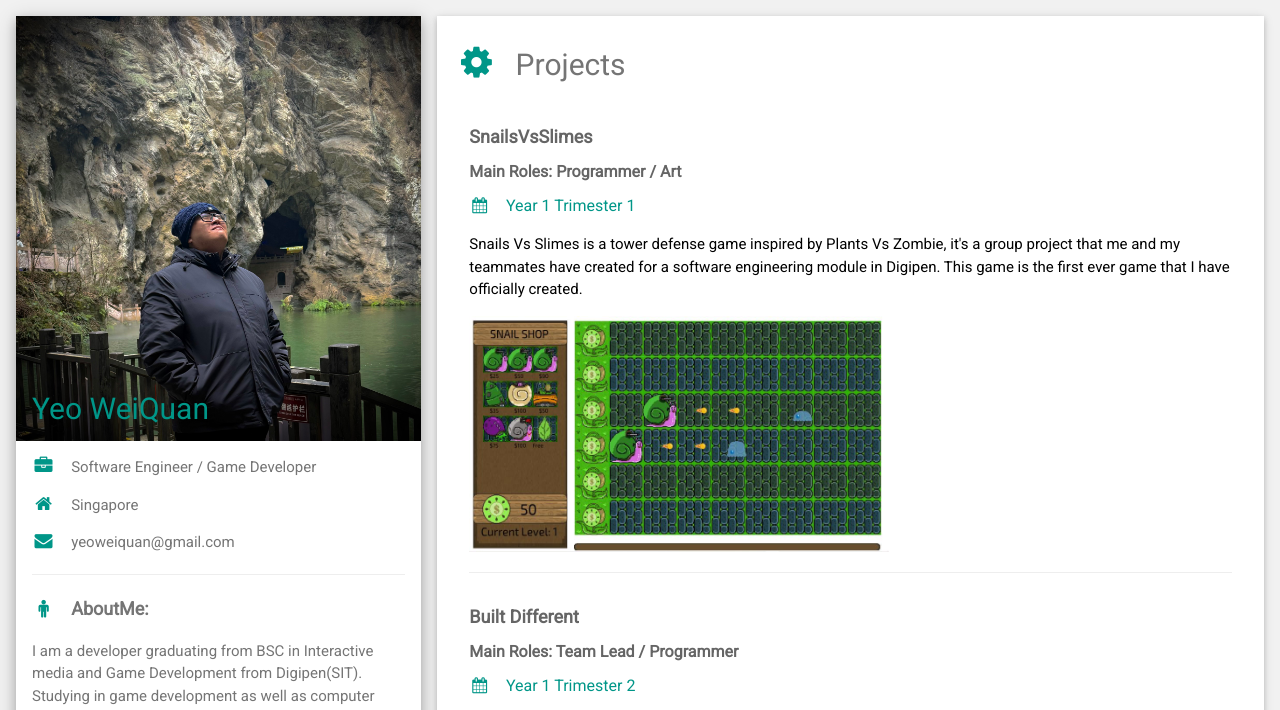
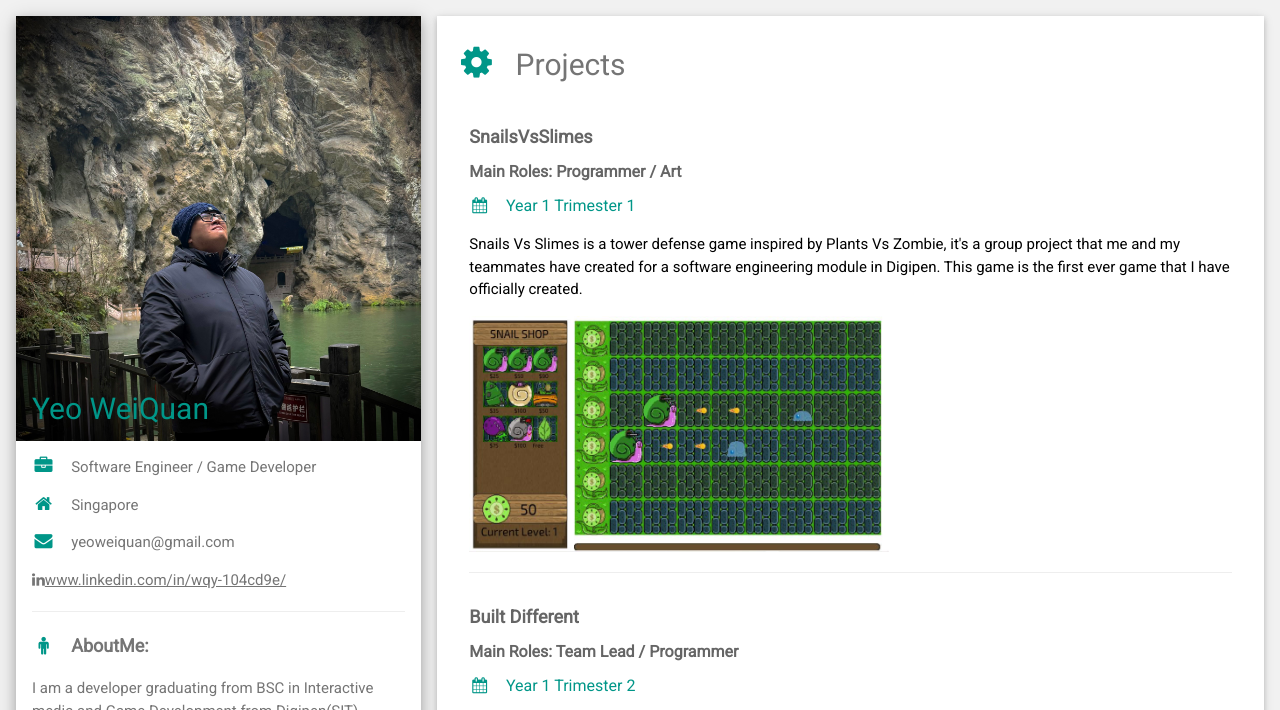
Before and after one commit to Yeoweiquan/Yeoweiquan.github.io, a plain HTML site: page index.html in a window 1280 px wide. Shown: the top 710 px of the page. Drawn offline with nearby package versions, Linux system fonts and the light colour scheme.

Commit message:
Update index.html

```diff
--- a/index.html
+++ b/index.html
@@ -35,9 +35,10 @@
                         <p><i class="fa fa-briefcase fa-fw w3-margin-right w3-large w3-text-teal"></i>Software Engineer / Game Developer</p>
                         <p><i class="fa fa-home fa-fw w3-margin-right w3-large w3-text-teal"></i>Singapore</p>
                         <p><i class="fa fa-envelope fa-fw w3-margin-right w3-large w3-text-teal"></i>yeoweiquan@gmail.com</p>
+                        <p><i class="fa fa-linkedin w3-hover-opacity"></i><a href="https://www.linkedin.com/in/wqy-104cd9e/">www.linkedin.com/in/wqy-104cd9e/</a></p>
                         <hr>
 
-                        <p class="w3-large w3-text-theme"><b><i class="fa  fa-male fa-fw w3-margin-right w3-text-teal"></i>AboutMe:</b></p>
+<p class="w3-large w3-text-theme"><b><i class="fa  fa-male fa-fw w3-margin-right w3-text-teal"></i>AboutMe:</b></p>
                         <p>I am a developer graduating from BSC in Interactive media and Game Development from Digipen(SIT). Studying in game development as well as computer science, I am passionate in various programming subjects as well as game designs. Other than CS my experiences have also trained in UI/UX and 3D modeling.</p>
 
                         <p class="w3-large"><b><i class="fa fa-asterisk fa-fw w3-margin-right w3-text-teal"></i>Technical Skills</b></p>
```
